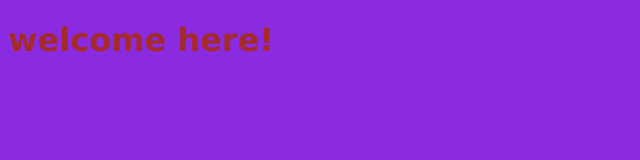
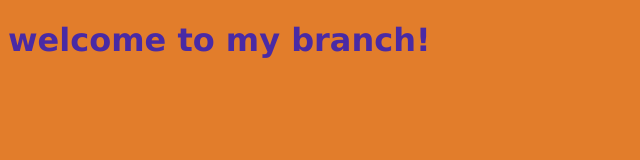
Before and after one commit to NesrineDobb/myproject, a plain HTML site: page index.html in a window 1280 px wide. Shown: the whole page, without its empty margins (0-640 px from the left). Drawn offline with Linux system fonts and the light colour scheme.

Commit message:
changing style and title

```diff
--- a/index.html
+++ b/index.html
@@ -7,7 +7,7 @@
     <link rel="stylesheet" href="style.css">
 </head>
 <body>
-  <h1>welcome here!</h1>
+  <h1>welcome to my branch!</h1>
     <script src="app.js"></script>
 </body>
 </html>
--- a/style.css
+++ b/style.css
@@ -1,8 +1,8 @@
 h1{
-    color: brown;
+    color: rgb(73, 42, 165);
     font-family: 'Lucida Sans', 'Lucida Sans Regular', 'Lucida Grande', 'Lucida Sans Unicode', Geneva, Verdana, sans-serif;
 }
 
 body{
-    background-color: blueviolet;
+    background-color: rgb(226, 125, 43);
 }
```
